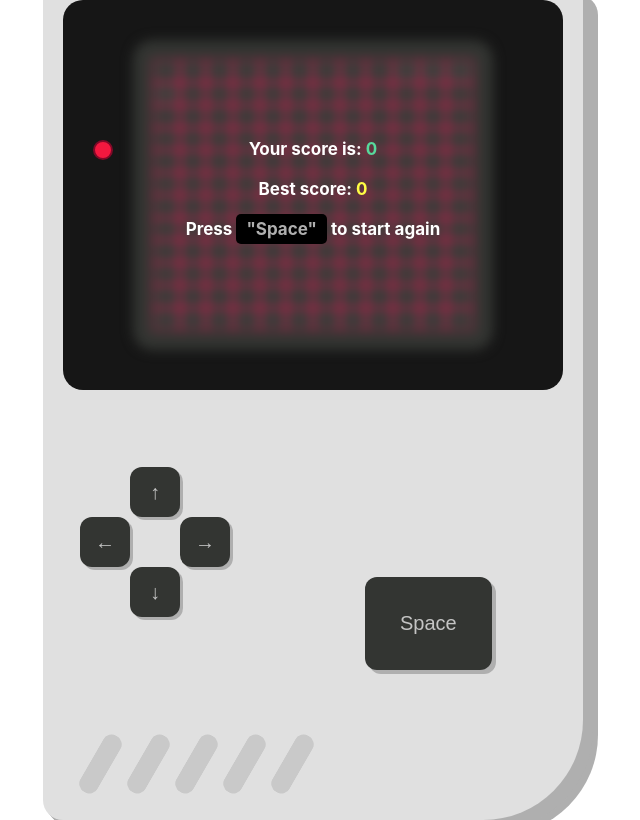
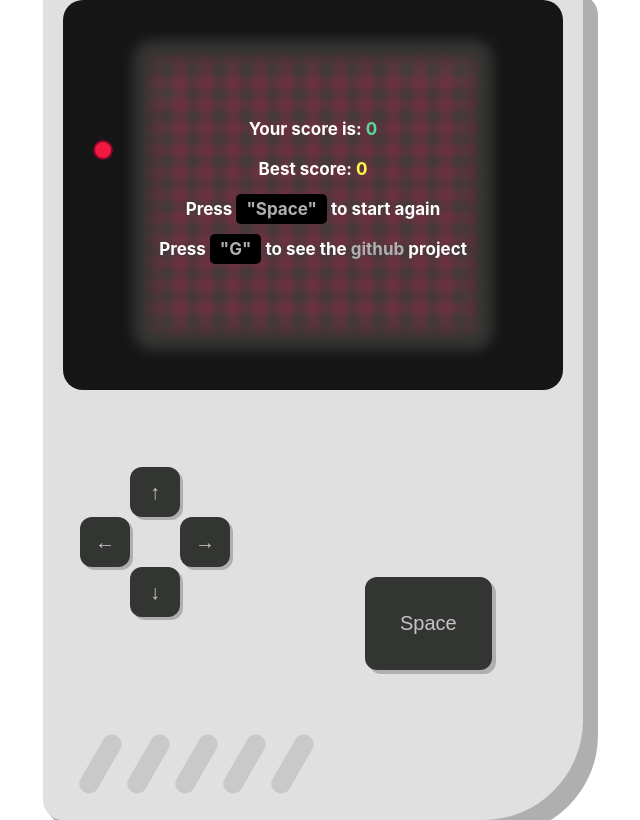
Before and after one commit to IlyaAgarishev/react-gameboy, a React (Create React App) app: page / in a window 1280 px wide. Shown: the whole page, without its empty margins (327-967 px from the left). Built offline with nearby package versions, Linux system fonts and the light colour scheme.

Commit message:
added github link

```diff
--- a/src/components/ContinueScreen/ContinueScreen.tsx
+++ b/src/components/ContinueScreen/ContinueScreen.tsx
@@ -1,10 +1,19 @@
+import { useEffect } from "react";
 import { Colors } from "../../enums/Colors";
 import { useAppSelector } from "../../hooks/reduxHooks";
+import useOnKeyDown from "../../hooks/useOnKeyDown";
 import styles from "./ContinueScreen.module.css";
 
 const ContinueScreen = () => {
   const score = useAppSelector((state) => state.snakeReducer.score);
   const bestScore = useAppSelector((state) => state.snakeReducer.bestScore);
+  const keyDownData = useOnKeyDown();
+
+  useEffect(() => {
+    if (keyDownData.key === "g") {
+      window.open("https://github.com/IlyaAgarishev/react-gameboy", "_blank");
+    }
+  }, [keyDownData]);
 
   return (
     <div className={styles.continueScreen}>
@@ -18,6 +27,10 @@ const ContinueScreen = () => {
         Press <span className={styles.spaceButtonOnScreen}>"Space"</span> to
         start again
       </div>
+      <div>
+        Press <span className={styles.spaceButtonOnScreen}>"G"</span> to see the
+        <span style={{ color: "#afafaf" }}> github</span> project
+      </div>
     </div>
   );
 };
```
